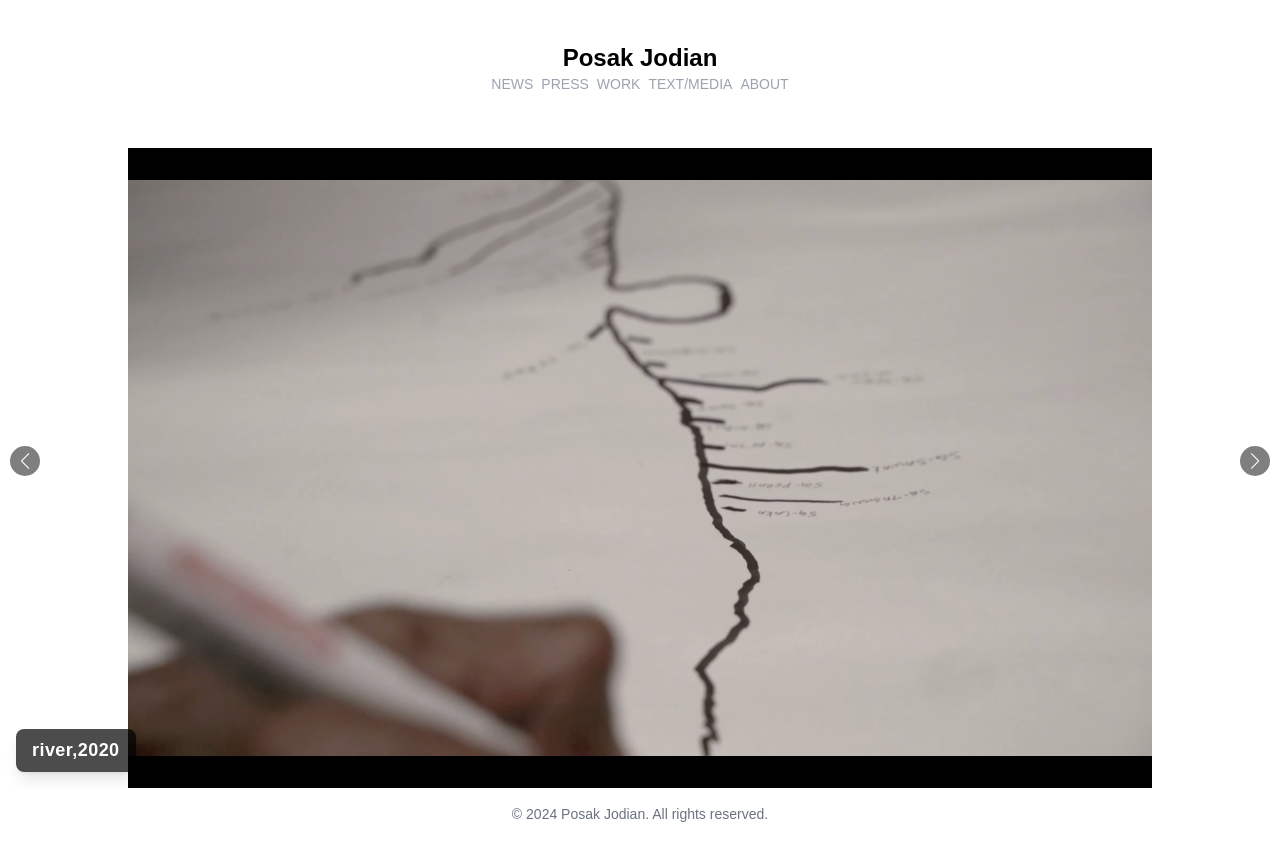
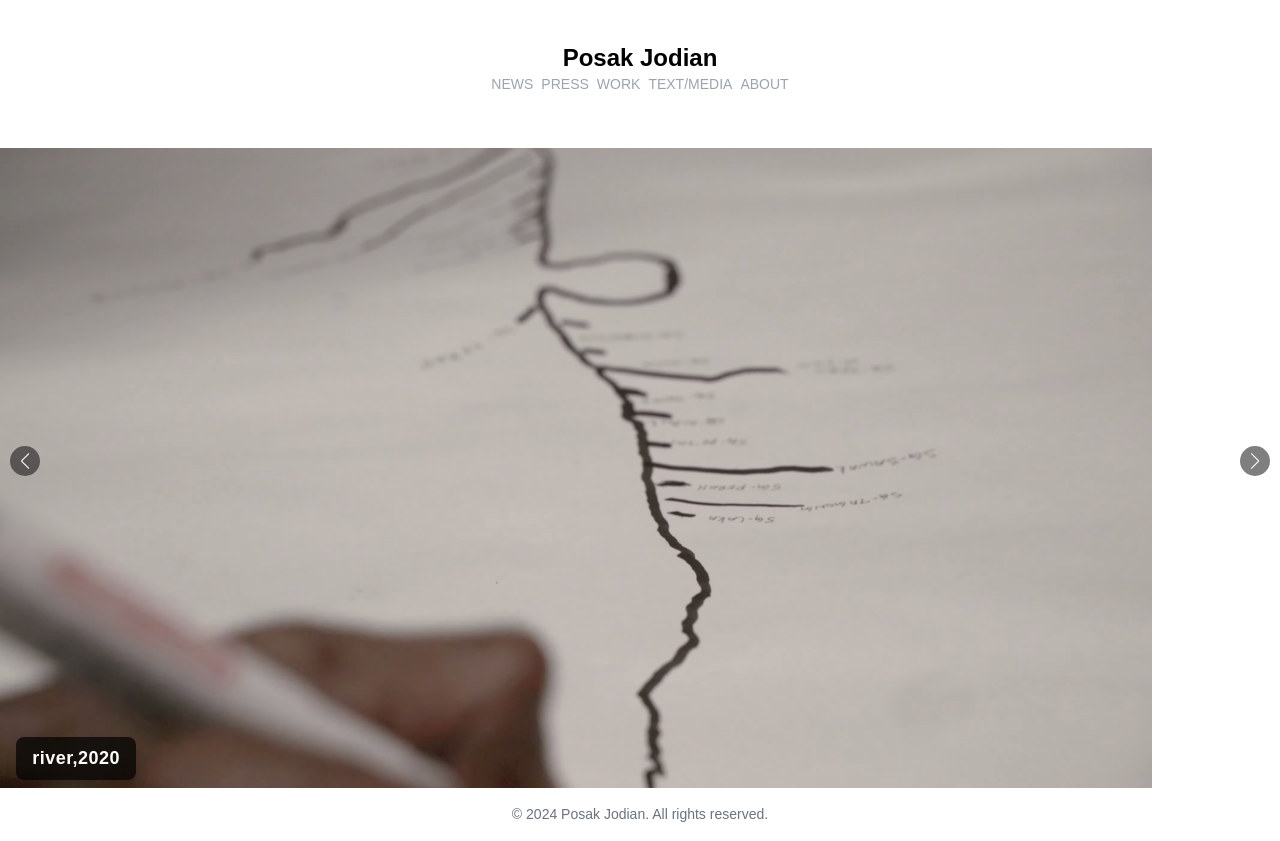
Before and after one commit to lomowang/posakpro, a Next.js app: page /Projectswiper in a window 1280 px wide. Built offline with nearby package versions, Linux system fonts and the light colour scheme.

Commit message:
20250320

```diff
--- a/app/_page.jsx
+++ b/app/_page.jsx
@@ -4,7 +4,7 @@ import Project from "@/pages/Project";
 
 export default function Home() {
   return (
-    <main className="max-w-full mx-auto bg-white overflow-hidden">
+    <main className="max-w-full mx-auto min-h-screen bg-white overflow-hidden">
       <Hero />
       <Project />
     </main>
--- a/app/globals.css
+++ b/app/globals.css
@@ -4,6 +4,12 @@
 
 /* globals.css or styles.css */
 @import url("https://fonts.cdnfonts.com/css/adobe-garamond-pro-2");
+
+html,
+body {
+  min-height: 100vh;
+  overflow-y: auto;
+}
 
 body {
   font-family: "Adobe Garamond Pro", sans-serif;
--- a/components/layout.jsx
+++ b/components/layout.jsx
@@ -1,21 +1,22 @@
 import { Inter } from "next/font/google";
 import "../app/globals.css";
 import Header from "@/pages/Header";
+import Footer from "@/components/ui/Footer";
 import { useRouter } from "next/router";
 
 const inter = Inter({ subsets: ["latin"] });
 
 export default function RootLayout({ children }) {
   const router = useRouter();
-  // 你不想顯示 Header 的路径
-  const noHeaderPaths = [""];
+  const noHeaderPaths = [""]; // 避免 "s" 錯誤
 
   const shouldShowHeader = !noHeaderPaths.includes(router.pathname);
 
   return (
-    <>
+    <div className="flex flex-col min-h-screen">
       {shouldShowHeader && <Header />}
-      {children}
-    </>
+      <main className="flex-grow">{children}</main>
+      <Footer />
+    </div>
   );
 }
--- a/components/ui/Footer.jsx
+++ b/components/ui/Footer.jsx
@@ -1,7 +1,7 @@
 // components/Footer.js
 const Footer = () => {
   return (
-    <div className="text-center text-gray-500 text-[14px] py-4">
+    <div className="w-full text-center text-gray-500 text-[14px] py-4 mt-auto">
       © {new Date().getFullYear()} Posak Jodian. All rights reserved.
     </div>
   );
--- a/pages/Hero.jsx
+++ b/pages/Hero.jsx
@@ -3,7 +3,7 @@ import Projectswiper from "./Projectswiper";
 
 const Hero = () => {
   return (
-    <section className="bg-black w-full min-h-[30vh] md:min-h-[60vh] lg:min-h-[80vh] flex justify-center items-center">
+    <section className="bg-black w-full min-h-[20vh] md:min-h-[60vh] lg:min-h-[80vh] flex justify-center items-center">
       <div className="w-full sm:max-w-3xl lg:max-w-5xl h-full">
         <Projectswiper />
       </div>
--- a/pages/Projectswiper.jsx
+++ b/pages/Projectswiper.jsx
@@ -1,4 +1,4 @@
-import React, { useRef } from "react";
+import React, { useEffect, useState } from "react";
 import { Swiper, SwiperSlide } from "swiper/react";
 import { Autoplay, EffectFade, Navigation } from "swiper/modules";
 import "swiper/css";
@@ -55,40 +55,90 @@ const work = [
 ];
 
 const Projectswiper = () => {
-  const swiperRef = useRef(null); // Swiper 參考
+  const [isMobile, setIsMobile] = useState(false);
+  const [isDesktop, setIsDesktop] = useState(false);
+
+  // 偵測螢幕大小
+  useEffect(() => {
+    const checkScreenSize = () => {
+      setIsMobile(window.innerWidth < 768); // 小於 768px (手機模式)
+      setIsDesktop(window.innerWidth >= 1024); // 1024px 以上 (桌機模式)
+    };
+
+    checkScreenSize();
+    window.addEventListener("resize", checkScreenSize);
+
+    return () => window.removeEventListener("resize", checkScreenSize);
+  }, []);
+
+  // **手機模式時，只取前三張圖片**
+  const mobileWork = isMobile ? [work[1], work[3], work[7]] : work;
 
   return (
-    <div className="relative w-full h-full overflow-hidden">
-      {/* Swiper */}
+    <div className="w-full flex justify-center">
+      {isMobile ? (
+        // ✅ **手機模式：只顯示 3 張圖片並以直列方式排列**
+        <div className="flex flex-col gap-4 items-center">
+          {mobileWork.map((slide, index) => (
+            <Link href={slide.url} key={index} className="w-full max-w-md">
+              <div className="relative w-full h-[50vh] overflow-hidden">
+                <img
+                  src={slide.Image}
+                  alt={slide.name}
+                  className="w-full h-full object-contain"
+                />
+                <div className="absolute bottom-4 left-4 bg-black bg-opacity-70 text-white px-4 py-2 rounded-lg shadow-lg">
+                  <h3 className="text-[16px] md:text-[18px] lg:text-[20px] tracking-wide font-semibold">
+                    {slide.name}
+                  </h3>
+                </div>
+              </div>
+            </Link>
+          ))}
+        </div>
+      ) : (
+        // ✅ **桌機模式：使用 Swiper 播放全部 9 張圖片**
         <Swiper
-        ref={swiperRef}
-        slidesPerView={1}
-        spaceBetween={0}
+          spaceBetween={isDesktop ? 50 : 30} // 桌機模式增加間距
+          centeredSlides={true} // ✅ **確保 Swiper 圖片置中**
           autoplay={{
             delay: 2500,
             disableOnInteraction: false,
           }}
           loop={true}
           effect={"fade"}
-        fadeEffect={{
-          crossFade: true,
-        }}
-        navigation={true} // 啟用內建導航按鈕
+          fadeEffect={{ crossFade: true }}
+          navigation={true}
           modules={[Autoplay, EffectFade, Navigation]}
           className="heroSwiper"
+          breakpoints={{
+            768: {
+              slidesPerView: 2, // 平板顯示 2 張
+              spaceBetween: 30,
+            },
+            1024: {
+              slidesPerView: 3, // 桌機顯示 3 張
+              spaceBetween: 50,
+            },
+          }}
         >
           {work.map((slide, index) => (
             <SwiperSlide key={index}>
               <Link href={slide.url}>
-              <div className="relative w-full h-[30vh] md:h-[60vh] lg:h-[80vh] overflow-hidden">
+                <div
+                  className={`relative max-w-[190vh] overflow-hidden ${
+                    isDesktop ? "w-[90vw] h-auto" : "h-[75vh] md:h-[85vh]"
+                  }`}
+                >
                   <img
                     src={slide.Image}
                     alt={slide.name}
-                  className="w-full h-full object-contain"
+                    className={`w-full max-h-[80vh] object-contain ${
+                      isDesktop ? "h-auto max-h-[50vh]" : "h-full"
+                    } object-cover`}
                   />
-                {/* 主題名稱 */}
-                <div className="absolute bottom-4 left-4 bg-black bg-opacity-70 text-white px-4 py-2 rounded-lg shadow-lg">
-                  <h3 className="text-[16px] md:text-[18px] lg:text-[18px] tracking-wide font-semibold">
+                  <div className="absolute bottom-2 left-4 bg-black bg-opacity-70 text-white px-4 py-2 rounded-lg shadow-lg">
+                    <h3 className="text-[18px] md:text-[22px] lg:text-[18px] tracking-wide font-semibold">
                       {slide.name}
                     </h3>
                   </div>
@@ -97,6 +147,7 @@ const Projectswiper = () => {
             </SwiperSlide>
           ))}
         </Swiper>
+      )}
     </div>
   );
 };
--- a/pages/_app.js
+++ b/pages/_app.js
@@ -1,12 +1,10 @@
 import Layout from "../components/layout";
 import "../app/globals.css"; // 確保全局樣式文件被最早引入
-import Footer from "@/components/ui/Footer";
 
 export default function MyApp({ Component, pageProps }) {
   return (
     <Layout>
       <Component {...pageProps} />
-      <Footer />
     </Layout>
   );
 }
```
Lines whose indentation alone changed are shown as unchanged.
